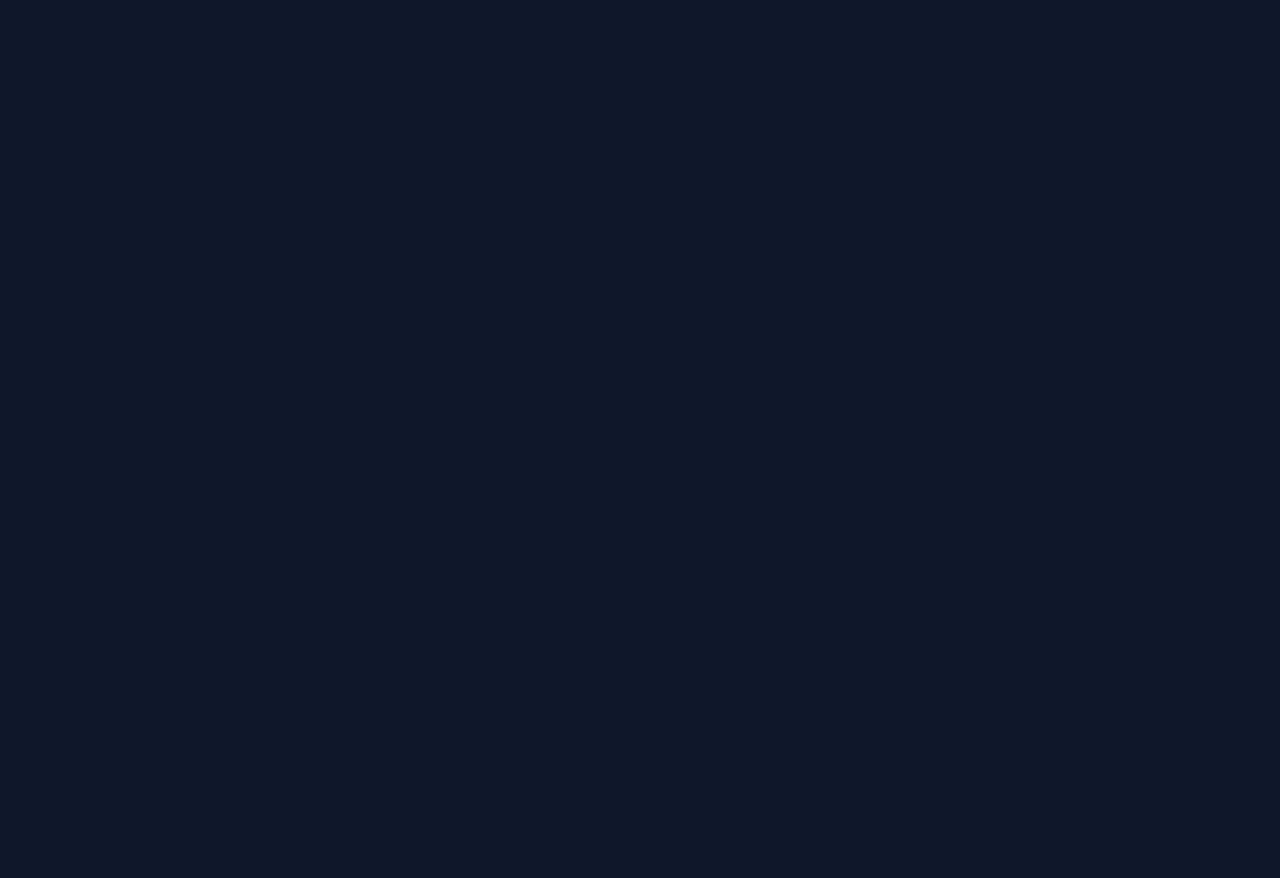
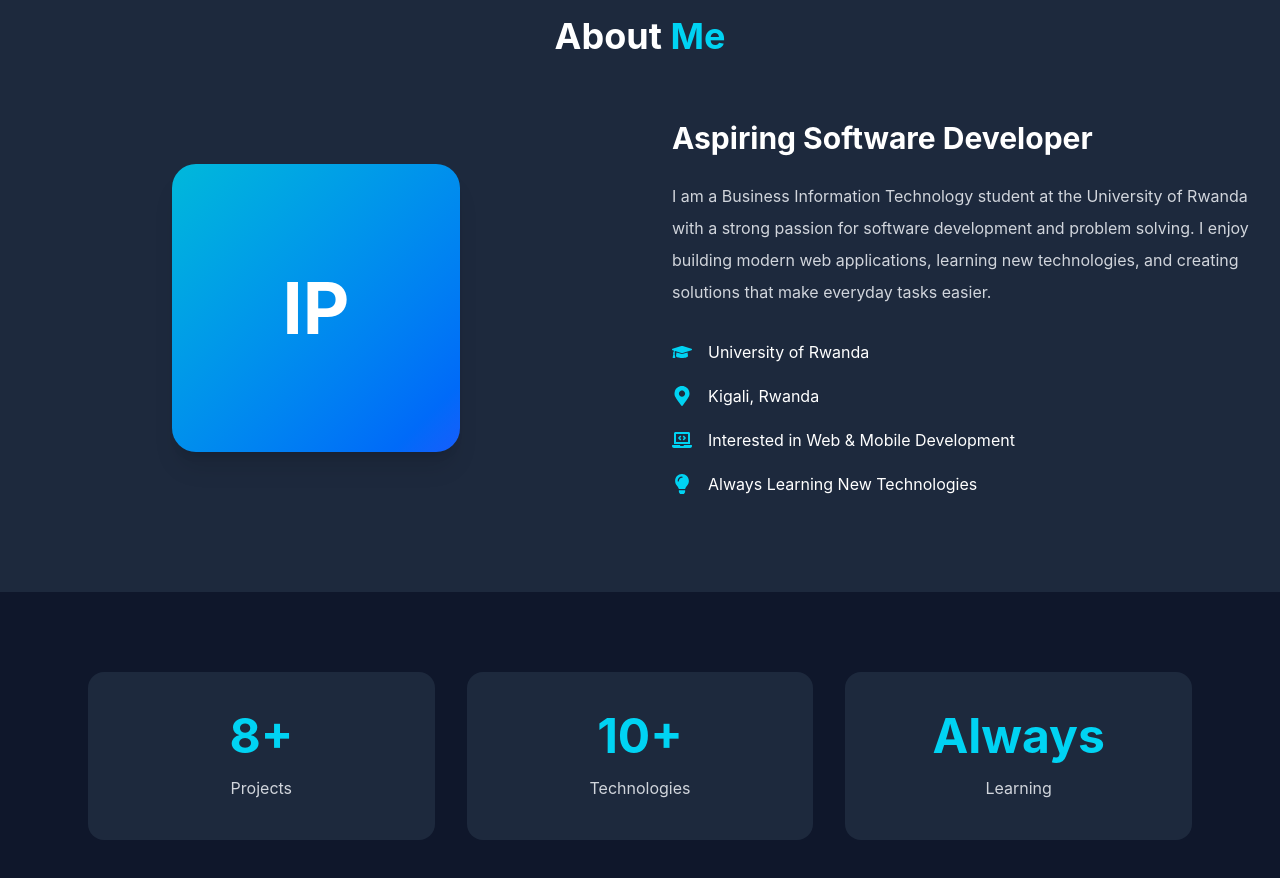
Before and after one commit to ishimwepatrick1/portfolio, a React (Vite) app: page / in a window 1280 px wide. Shown: the part 880-1758 px from the top of the page. Before the commit the page ends 800 px from the top, so only its background shows below. Built offline with nearby package versions, Linux system fonts and the light colour scheme.

Commit message:
add about me and stats section

```diff
--- a/src/App.jsx
+++ b/src/App.jsx
@@ -1,11 +1,15 @@
 import Navbar from "./components/Navbar";
 import Hero from "./components/Hero";
+import About from "./components/About";
+import Stats from "./components/Stats";
 
 function App() {
   return (
     <>
       <Navbar />
       <Hero />
+      <About />
+      <Stats />
     </>
   );
 }
--- /dev/null
+++ b/src/components/About.jsx
@@ -0,0 +1,87 @@
+import {
+  FaGraduationCap,
+  FaMapMarkerAlt,
+  FaLaptopCode,
+  FaLightbulb,
+} from "react-icons/fa";
+
+function About() {
+  return (
+    <section
+      id="about"
+      className="bg-slate-800 text-white py-24 px-6"
+    >
+      <div className="max-w-7xl mx-auto">
+
+        {/* Section Title */}
+
+        <h2 className="text-4xl font-bold text-center mb-16">
+          About <span className="text-cyan-400">Me</span>
+        </h2>
+
+        <div className="grid md:grid-cols-2 gap-16 items-center">
+
+          {/* Left Side */}
+
+          <div className="flex justify-center">
+
+            <div className="w-72 h-72 rounded-3xl bg-gradient-to-br from-cyan-500 to-blue-600 flex items-center justify-center text-7xl font-bold shadow-xl">
+
+              IP
+
+            </div>
+
+          </div>
+
+          {/* Right Side */}
+
+          <div>
+
+            <h3 className="text-3xl font-bold mb-6">
+              Aspiring Software Developer
+            </h3>
+
+            <p className="text-gray-300 leading-8 mb-8">
+              I am a Business Information Technology student at the
+              University of Rwanda with a strong passion for software
+              development and problem solving.
+
+              I enjoy building modern web applications, learning new
+              technologies, and creating solutions that make everyday
+              tasks easier.
+            </p>
+
+            <div className="space-y-5">
+
+              <div className="flex items-center gap-4">
+                <FaGraduationCap className="text-cyan-400 text-xl" />
+                <span>University of Rwanda</span>
+              </div>
+
+              <div className="flex items-center gap-4">
+                <FaMapMarkerAlt className="text-cyan-400 text-xl" />
+                <span>Kigali, Rwanda</span>
+              </div>
+
+              <div className="flex items-center gap-4">
+                <FaLaptopCode className="text-cyan-400 text-xl" />
+                <span>Interested in Web & Mobile Development</span>
+              </div>
+
+              <div className="flex items-center gap-4">
+                <FaLightbulb className="text-cyan-400 text-xl" />
+                <span>Always Learning New Technologies</span>
+              </div>
+
+            </div>
+
+          </div>
+
+        </div>
+
+      </div>
+    </section>
+  );
+}
+
+export default About;
--- /dev/null
+++ b/src/components/Stats.jsx
@@ -0,0 +1,48 @@
+function Stats() {
+  const stats = [
+    {
+      number: "8+",
+      title: "Projects",
+    },
+    {
+      number: "10+",
+      title: "Technologies",
+    },
+    {
+      number: "Always",
+      title: "Learning",
+    },
+  ];
+
+  return (
+    <section className="bg-slate-900 py-20">
+
+      <div className="max-w-6xl mx-auto px-6">
+
+        <div className="grid md:grid-cols-3 gap-8">
+
+          {stats.map((stat) => (
+            <div
+              key={stat.title}
+              className="bg-slate-800 rounded-2xl p-10 text-center hover:scale-105 transition duration-300"
+            >
+              <h2 className="text-5xl font-bold text-cyan-400">
+                {stat.number}
+              </h2>
+
+              <p className="mt-4 text-gray-300">
+                {stat.title}
+              </p>
+
+            </div>
+          ))}
+
+        </div>
+
+      </div>
+
+    </section>
+  );
+}
+
+export default Stats;
```
